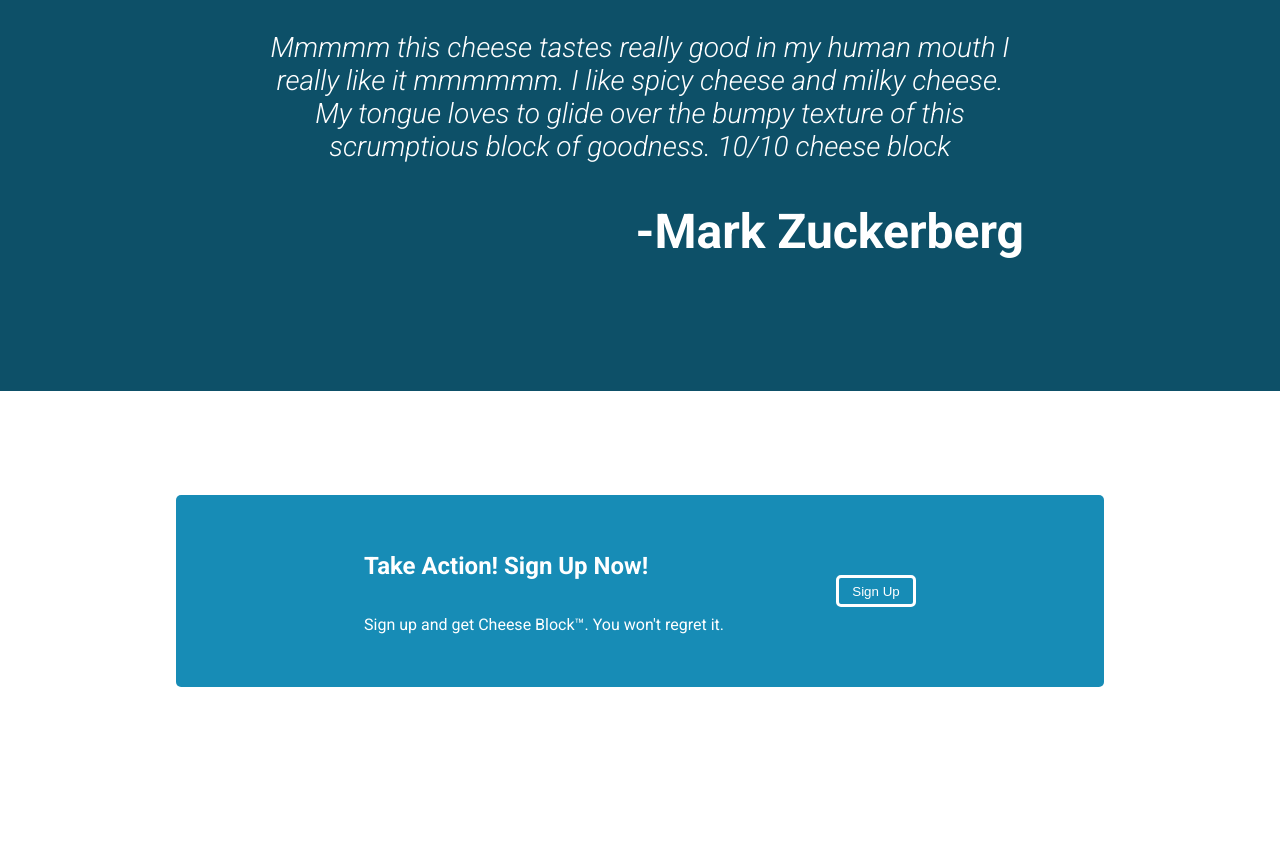
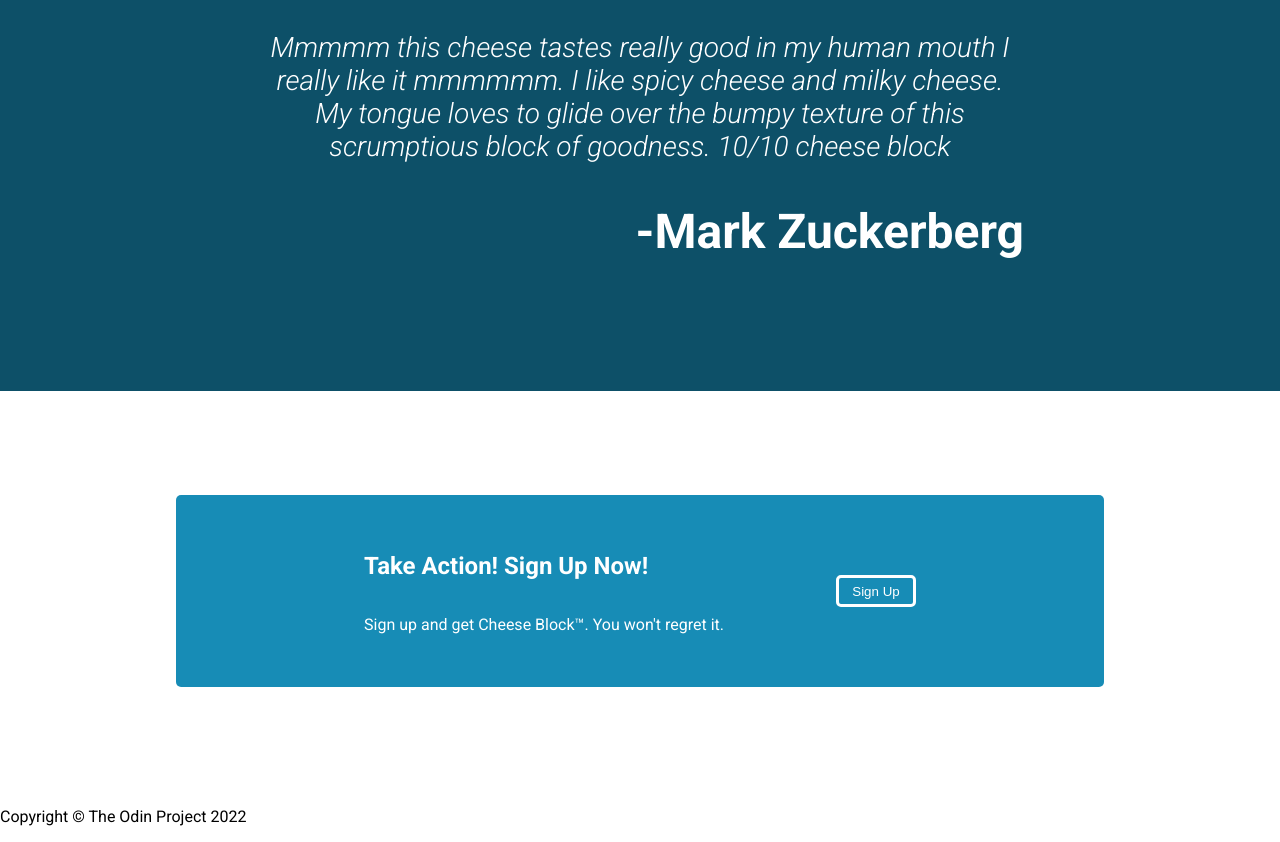
Before and after one commit to BullfrogBST/Odin-Landing-Page, a plain HTML site: page index.html in a window 1280 px wide. Shown: the part 1124-1966 px from the top of the page. Before the commit the page ends 1915 px from the top, so only its background shows below. Drawn offline with Linux system fonts and the light colour scheme.

Commit message:
Add footer html

```diff
--- a/index.html
+++ b/index.html
@@ -86,5 +86,10 @@
             </div>
         </article>
     </main>
+    <footer>
+        <div class="copyright">
+            <p class="copyright-text">Copyright &copy; The Odin Project 2022</p>
+        </div>
+    </footer>
 </body>
 </html>
```
